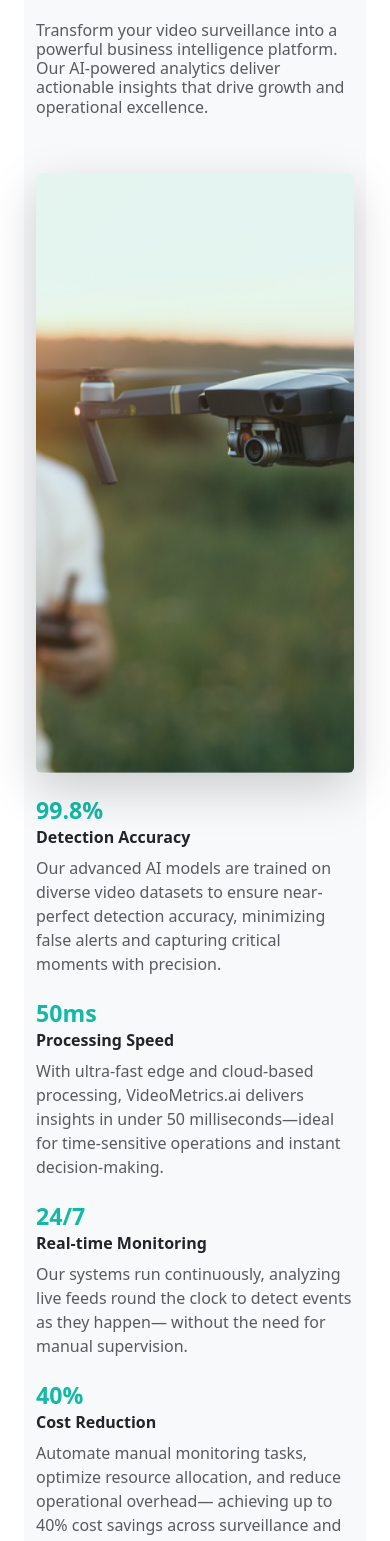
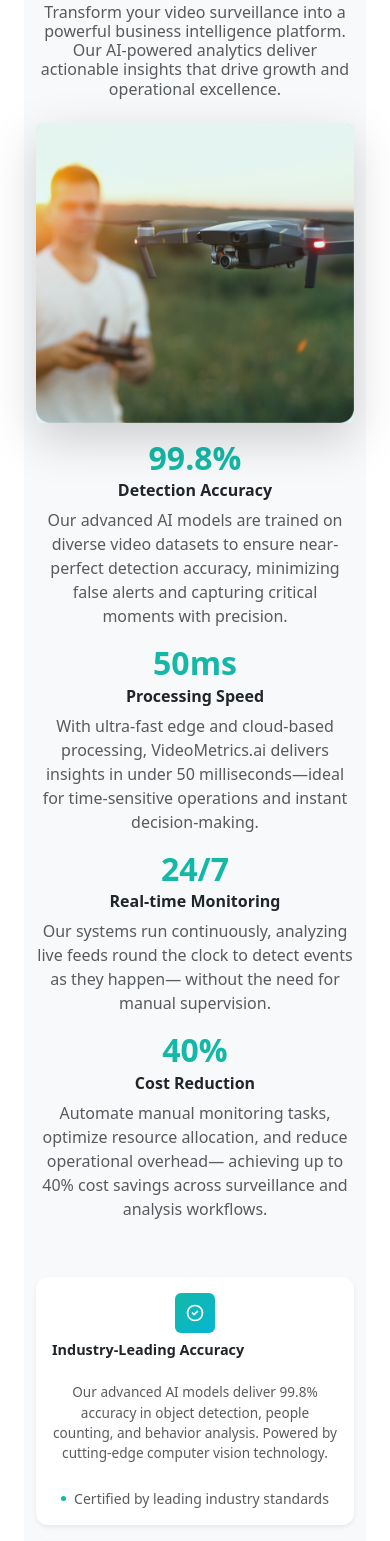
Before and after one commit to karthi0348/videometrics-ui, a Next.js app: page / in a window 390 px wide. Shown: the part 1083-2624 px from the top of the page. Built offline with nearby package versions, Linux system fonts and the light colour scheme.

Commit message:
responsive UI improvements

```diff
--- a/src/app/contact/components/ContactFormSection.tsx
+++ b/src/app/contact/components/ContactFormSection.tsx
@@ -35,7 +35,7 @@ export default function ContactFormSection({
           <div className={styles.formWrapper}>
             <h2 className={styles.formTitle}>Send Us a Message</h2>
             <p className={styles.formDescription}>
-              Fill out the form below and we'll get back to you as soon as possible.
+              Fill out the form below and we will get back to you as soon as possible.
             </p>
 
             <form action={apiEndpoint} method="POST" className={styles.contactForm}>
--- a/src/app/features/components/IndustriesSection.tsx
+++ b/src/app/features/components/IndustriesSection.tsx
@@ -1,6 +1,7 @@
 "use client";
 
 import React, { JSX, useState, useEffect } from "react";
+import Image from "next/image";
 import "@/app/home/styles/IndustriesSection.css";
 
 interface Industry {
@@ -15,25 +16,29 @@ interface Industry {
 
 export default function IndustriesSection() {
   const [activeIndustry, setActiveIndustry] = useState<string>("manufacturing");
-  const [screenSize, setScreenSize] = useState<{ width: number } | null>(null);
+  const [screenSize, setScreenSize] = useState({
+    width: typeof window !== "undefined" ? window.innerWidth : 1024,
+  });
 
   useEffect(() => {
     const handleResize = () => {
       setScreenSize({ width: window.innerWidth });
     };
 
-    setScreenSize({ width: window.innerWidth });
-    window.addEventListener('resize', handleResize);
-
-    return () => window.removeEventListener('resize', handleResize);
+    if (typeof window !== "undefined") {
+      window.addEventListener("resize", handleResize);
+      return () => window.removeEventListener("resize", handleResize);
+    }
   }, []);
 
-  const getScreenClass = (width: number) => {
-    if (width < 640) return 'small';
-    if (width < 768) return 'medium';
-    if (width < 1024) return 'large';
-    return 'xlarge';
+  const getScreenClass = () => {
+    if (screenSize.width < 640) return "small";
+    if (screenSize.width < 768) return "medium";
+    if (screenSize.width < 1024) return "large";
+    return "xlarge";
   };
+
+  const screenClass = getScreenClass();
 
   const industries: Industry[] = [
     {
@@ -50,13 +55,16 @@ export default function IndustriesSection() {
       color: "teal-500",
       bgGradient: "blue-indigo",
       image: (
-        <div className="industry-image-container">
-          <img
+        <div className={`industry-image-container ${screenClass}`}>
+          <Image
             src="https://media.istockphoto.com/id/492500467/photo/cctv-camera-or-surveillance-operating-inside-industrial-factory.jpg?s=612x612&w=0&k=20&c=Urst5wE44Zj6NhofWFRuL9sATA-iaOaJI5bydZi1evQ="
             alt="Industrial Security Camera"
             className="industry-image"
+            width={612}
+            height={408}
+            priority
           />
-          <div className="live-indicator">
+          <div className={`live-indicator ${screenClass}`}>
             <div className="live-dot"></div>
             <span>LIVE</span>
           </div>
@@ -77,13 +85,16 @@ export default function IndustriesSection() {
       color: "teal-500",
       bgGradient: "orange-red",
       image: (
-        <div className="industry-image-container">
-          <img
+        <div className={`industry-image-container ${screenClass}`}>
+          <Image
             src="https://www.shutterstock.com/image-photo/cctv-system-security-inside-restaurantsurveillance-600nw-1064540882.jpg"
             alt="Restaurant Security Camera"
             className="industry-image"
+            width={600}
+            height={400}
+            priority
           />
-          <div className="live-indicator">
+          <div className={`live-indicator ${screenClass}`}>
             <div className="live-dot"></div>
             <span>LIVE</span>
           </div>
@@ -104,13 +115,16 @@ export default function IndustriesSection() {
       color: "teal-500",
       bgGradient: "red-pink",
       image: (
-        <div className="industry-image-container">
-          <img
+        <div className={`industry-image-container ${screenClass}`}>
+          <Image
             src="https://www.shutterstock.com/image-photo/closed-circuit-television-camera-monitoring-600nw-413548441.jpg"
             alt="Retail Security Camera"
             className="industry-image"
+            width={600}
+            height={400}
+            priority
           />
-          <div className="live-indicator">
+          <div className={`live-indicator ${screenClass}`}>
             <div className="live-dot"></div>
             <span>LIVE</span>
           </div>
@@ -131,13 +145,16 @@ export default function IndustriesSection() {
       color: "teal-500",
       bgGradient: "green-emerald",
       image: (
-        <div className="industry-image-container">
-          <img
+        <div className={`industry-image-container ${screenClass}`}>
+          <Image
             src="https://cdn.prod.website-files.com/665dad178b155b8948cea817/67a0e7ca5a94b2185a5e65cd_card-sensor.webp"
             alt="Agriculture Sensor"
             className="industry-image"
+            width={600}
+            height={400}
+            priority
           />
-          <div className="live-indicator">
+          <div className={`live-indicator ${screenClass}`}>
             <div className="live-dot"></div>
             <span>LIVE</span>
           </div>
@@ -150,35 +167,13 @@ export default function IndustriesSection() {
     industries.find((industry) => industry.id === activeIndustry) ||
     industries[0];
 
-  if (!screenSize) {
-    return (
-      <section className="industries-section">
-        <div className="industries-container">
-          <div className="industries-header">
-            <h2 className="industries-title">
-              Transforming <span className="title-highlight">Various Industries</span>
-            </h2>
-            <p className="industries-subtitle">
-              See how VideoMetrics.ai delivers value across different operational
-              environments.
-            </p>
-          </div>
-        </div>
-      </section>
-    );
-  }
-
-  const screenClass = getScreenClass(screenSize.width);
-
   return (
     <section className={`industries-section ${screenClass}`}>
       <div className={`industries-container ${screenClass}`}>
         <div className={`industries-header ${screenClass}`}>
           <h2 className={`industries-title ${screenClass}`}>
             Transforming{" "}
-            <span className="title-highlight">
-              Various Industries
-            </span>
+            <span className="title-highlight">Various Industries</span>
           </h2>
           <p className={`industries-subtitle ${screenClass}`}>
             See how VideoMetrics.ai delivers value across different operational
@@ -186,6 +181,7 @@ export default function IndustriesSection() {
           </p>
         </div>
 
+        {/* Industry tabs */}
         <div className={`industry-tabs ${screenClass}`}>
           {industries.map((industry) => (
             <button
@@ -193,7 +189,11 @@ export default function IndustriesSection() {
               onClick={() => setActiveIndustry(industry.id)}
               className={`
                 industry-tab ${screenClass}
-                ${activeIndustry === industry.id ? `active ${industry.bgGradient}` : 'inactive'}
+                ${
+                  activeIndustry === industry.id
+                    ? `active ${industry.bgGradient}`
+                    : "inactive"
+                }
               `}
             >
               {industry.title.replace(" Facilities", "").replace(" Dining", "")}
@@ -201,10 +201,14 @@ export default function IndustriesSection() {
           ))}
         </div>
 
-        <div className={`industry-content ${screenClass} ${activeIndustryData.bgGradient}`}>
+        <div
+          className={`industry-content ${screenClass} ${activeIndustryData.bgGradient}`}
+        >
           <div className={`industry-grid ${screenClass}`}>
             <div className={`industry-text-section ${screenClass}`}>
-              <h3 className={`industry-content-title ${screenClass} ${activeIndustryData.color}`}>
+              <h3
+                className={`industry-content-title ${screenClass} ${activeIndustryData.color}`}
+              >
                 {activeIndustryData.title}
               </h3>
               <p className={`industry-description ${screenClass}`}>
@@ -222,7 +226,9 @@ export default function IndustriesSection() {
               </div>
             </div>
 
-            <div className={`industry-image-section ${screenClass} ${activeIndustryData.bgGradient}`}>
+            <div
+              className={`industry-image-section ${screenClass} ${activeIndustryData.bgGradient}`}
+            >
               {activeIndustryData.image}
             </div>
           </div>
--- a/src/app/home/components/CallToAction.tsx
+++ b/src/app/home/components/CallToAction.tsx
@@ -21,7 +21,7 @@ const CallToAction: React.FC = () => {
           </h2>
           <p className="cta-paragraph">
             Make smarter, faster decisions with AI-powered video analytics. Whether
-            you're in retail, manufacturing, agriculture, or events—<strong>VideoMetrics.ai</strong> helps
+            you are in retail, manufacturing, agriculture, or events—<strong>VideoMetrics.ai</strong> helps
             you unlock hidden insights, cut costs, and scale confidently.
           </p>
 
--- a/src/app/home/components/WhyChooseSection.tsx
+++ b/src/app/home/components/WhyChooseSection.tsx
@@ -1,20 +1,21 @@
 import { features } from "@/app/home/types/whychoose";
+import Image from "next/image";
 import "bootstrap/dist/css/bootstrap.min.css";
 import "@/app/home/styles/whychoose.css";
 
 export default function WhyChooseSection() {
   return (
-    <section className="py-5 bg-light">
+    <section className="py-3 py-md-5 bg-light">
       <div className="container">
-        <div className="row mb-5">
-          <div className="col-lg-6">
-            <h2 className="display-6 fw-normal text-dark mb-2">Why Choose</h2>
-            <h2 className="display-6 fw-bold mb-0" style={{ color: "#14b8a6" }}>
+        <div className="row mb-3 mb-md-5">
+          <div className="col-lg-6 text-center text-lg-start mb-3 mb-lg-0">
+            <h2 className="titleText fw-normal text-dark mb-1 mb-md-2">Why Choose</h2>
+            <h2 className="titleText fw-bold mb-0" style={{ color: "#14b8a6" }}>
               videometrics.ai
             </h2>
           </div>
           <div className="col-lg-6">
-            <h4 className="text-muted fs-6 mt-3">
+            <h4 className="text-muted fs-6 fs-md-5 mt-2 mt-md-3 text-center text-lg-start">
               Transform your video surveillance into a powerful business
               intelligence platform. Our AI-powered analytics deliver actionable
               insights that drive growth and operational excellence.
@@ -22,14 +23,23 @@ export default function WhyChooseSection() {
           </div>
         </div>
 
-        <div className="row align-items-center mb-5">
-          <div className="col-lg-6 mb-4 mb-lg-0">
+        <div className="row align-items-center mb-4 mb-md-5">
+          <div className="col-lg-6 mb-3 mb-lg-0 order-1 order-lg-1">
             <div className="position-relative rounded overflow-hidden shadow-lg">
-              <img
+              <Image
                 src="/images/drone.png"
                 alt="Professional using drone for video surveillance"
-                className="img-fluid w-100"
-                style={{ height: "600px", objectFit: "cover" }}
+                className="img-fluid w-100 responsive-image"
+                style={{
+                  height: "auto",
+                  minHeight: "250px",
+                  maxHeight: "600px",
+                  objectFit: "cover"
+                }}
+                width={600}
+                height={400}
+                priority
+                sizes="(max-width: 576px) 100vw, (max-width: 992px) 90vw, 50vw"
               />
               <div
                 className="position-absolute top-0 start-0 w-100 h-100"
@@ -41,28 +51,29 @@ export default function WhyChooseSection() {
             </div>
           </div>
 
-          <div className="col-lg-6">
+          <div className="col-lg-6 order-2 order-lg-2">
             <div className="ps-lg-4">
-              <div className="mb-4">
-                <h3 className="fw-bold mb-1" style={{ color: "#14b8a6" }}>
+              {/* Stat 1 */}
+              <div className="mb-3 mb-md-4 text-center text-lg-start">
+                <h3 className="statNumber fw-bold mb-1" style={{ color: "#14b8a6",fontSize: "2rem" }}>
                   99.8%
                 </h3>
-                <h6 className="text-dark fw-semibold mb-2">
+                <h6 className="text-dark fw-semibold mb-2 fs-6 fs-md-5">
                   Detection Accuracy
                 </h6>
-                <p className="text-muted fs-6">
+                <p className="text-muted fs-6 fs-md-5 lh-base">
                   Our advanced AI models are trained on diverse video datasets
                   to ensure near-perfect detection accuracy, minimizing false
                   alerts and capturing critical moments with precision.
                 </p>
               </div>
 
-              <div className="mb-4">
-                <h3 className="fw-bold mb-1" style={{ color: "#14b8a6" }}>
+              <div className="mb-3 mb-md-4 text-center text-lg-start">
+                <h3 className="statNumber fw-bold mb-1" style={{ color: "#14b8a6",fontSize: "2rem" }}>
                   50ms
                 </h3>
-                <h6 className="text-dark fw-semibold mb-2">Processing Speed</h6>
-                <p className="text-muted fs-6">
+                <h6 className="text-dark fw-semibold mb-2 fs-6 fs-md-5">Processing Speed</h6>
+                <p className="text-muted fs-6 fs-md-5 lh-base">
                   With ultra-fast edge and cloud-based processing,
                   VideoMetrics.ai delivers insights in under 50
                   milliseconds—ideal for time-sensitive operations and instant
@@ -70,26 +81,26 @@ export default function WhyChooseSection() {
                 </p>
               </div>
 
-              <div className="mb-4">
-                <h3 className="fw-bold mb-1" style={{ color: "#14b8a6" }}>
+              <div className="mb-3 mb-md-4 text-center text-lg-start">
+                <h3 className="statNumber fw-bold mb-1" style={{ color: "#14b8a6",fontSize: "2rem" }}>
                   24/7
                 </h3>
-                <h6 className="text-dark fw-semibold mb-2">
+                <h6 className="text-dark fw-semibold mb-2 fs-6 fs-md-5">
                   Real-time Monitoring
                 </h6>
-                <p className="text-muted fs-6">
+                <p className="text-muted fs-6 fs-md-5 lh-base">
                   Our systems run continuously, analyzing live feeds round the
                   clock to detect events as they happen— without the need for
                   manual supervision.
                 </p>
               </div>
 
-              <div className="mb-0">
-                <h3 className="fw-bold mb-1" style={{ color: "#14b8a6" }}>
+              <div className="mb-0 text-center text-lg-start">
+                <h3 className="statNumber fw-bold mb-1" style={{ color: "#14b8a6",fontSize: "2rem" }}>
                   40%
                 </h3>
-                <h6 className="text-dark fw-semibold mb-2">Cost Reduction</h6>
-                <p className="text-muted fs-6">
+                <h6 className="text-dark fw-semibold mb-2 fs-6 fs-md-5">Cost Reduction</h6>
+                <p className="text-muted fs-6 fs-md-5 lh-base">
                   Automate manual monitoring tasks, optimize resource
                   allocation, and reduce operational overhead— achieving up to
                   40% cost savings across surveillance and analysis workflows.
@@ -99,28 +110,25 @@ export default function WhyChooseSection() {
           </div>
         </div>
 
-        <div className="row g-4 mt-5">
+        <div className="row g-3 g-md-4 mt-3 mt-md-5">
           {features.map((feature) => (
-            <div className="col-md-6 col-lg-4" key={feature.id}>
-              <div
-                className="card h-100 border-0 shadow-sm bg-white position-relative custom-card"
-
-              >
-                <div className="card-body p-4">
-                  <div className="d-flex align-items-center mb-3">
+            <div className="col-sm-6 col-lg-4" key={feature.id}>
+              <div className="card h-100 border-0 shadow-sm bg-white position-relative custom-card">
+                <div className="card-body p-3 p-md-4">
+                  <div className="d-flex align-items-start align-items-md-center mb-3 flex-column flex-md-row text-center text-md-start">
                     <div
-                      className="rounded d-flex align-items-center justify-content-center me-3 flex-shrink-0"
+                      className="rounded d-flex align-items-center justify-content-center mb-2 mb-md-0 me-md-3 flex-shrink-0 mx-auto mx-md-0"
                       style={{
-                        width: "56px",
-                        height: "56px",
+                        width: "48px",
+                        height: "48px",
                         background:
                           "linear-gradient(135deg, #14b8a6 0%, #06b6d4 100%)",
                       }}
                     >
                       <svg
                         className="text-white"
-                        width="28"
-                        height="28"
+                        width="24"
+                        height="24"
                         fill="none"
                         stroke="currentColor"
                         viewBox="0 0 24 24"
@@ -133,21 +141,21 @@ export default function WhyChooseSection() {
                         />
                       </svg>
                     </div>
-                    <h5 className="card-title mb-0 fw-semibold text-dark">
+                    <h5 className="card-title mb-0 fw-semibold text-dark fs-6 fs-md-5">
                       {feature.title}
                     </h5>
                   </div>
 
-                  <p className="card-text text-muted fs-6 mb-3 lh-base">
+                  <p className="card-text text-muted fs-6 mb-3 lh-base text-center text-md-start">
                     {feature.description}
                   </p>
 
-                  <div className="d-flex align-items-center">
+                  <div className="d-flex align-items-center justify-content-center justify-content-md-start">
                     <span
                       className="rounded-circle me-2 flex-shrink-0"
                       style={{
-                        width: "8px",
-                        height: "8px",
+                        width: "6px",
+                        height: "6px",
                         backgroundColor: "#14b8a6",
                       }}
                     ></span>
@@ -156,8 +164,6 @@ export default function WhyChooseSection() {
                     </span>
                   </div>
                 </div>
-
-
               </div>
             </div>
           ))}
--- a/src/app/home/styles/whychoose.css
+++ b/src/app/home/styles/whychoose.css
@@ -2,6 +2,7 @@
 .card {
   border-radius: 16px !important;
   transition: all 0.3s ease;
+  overflow: hidden;
 }
 
 .card:hover {
@@ -9,47 +10,300 @@
   box-shadow: 0 12px 40px rgba(0, 0, 0, 0.15) !important;
 }
 
+.custom-card {
+  min-height: 200px;
+}
+
+.responsive-image {
+  border-radius: 12px;
+  transition: transform 0.3s ease;
+}
+
+.responsive-image:hover {
+  transform: scale(1.02);
+}
+
 .statNumber {
   font-size: clamp(2rem, 4vw, 4rem);
   font-weight: 700;
   line-height: 1.2;
+  color: #14b8a6;
 }
 
 .titleText {
-  font-size: clamp(1.25rem, 3vw, 2.5rem);
+  font-size: clamp(1.5rem, 3vw, 2.5rem);
   font-weight: 600;
+  line-height: 1.3;
 }
 
-@media (max-width: 768px) {
+.custom-card .card-body {
+  display: flex;
+  flex-direction: column;
+  justify-content: space-between;
+}
+
+@media (max-width: 575.98px) {
+  .py-3 {
+    padding-top: 2rem !important;
+    padding-bottom: 2rem !important;
+  }
+
   .card {
     border-radius: 12px !important;
+    margin-bottom: 1rem;
   }
+
+  .custom-card {
+    min-height: 180px;
+  }
+
+  .card-body {
+    padding: 1rem !important;
+  }
+
   .statNumber {
-    font-size: clamp(1.75rem, 5vw, 2.5rem);
+    font-size: clamp(1.75rem, 8vw, 2.5rem);
   }
+
   .titleText {
-    font-size: clamp(1.2rem, 4vw, 2rem);
+    font-size: clamp(1.25rem, 6vw, 1.8rem);
+  }
+
+  .responsive-image {
+    min-height: 200px !important;
+    max-height: 300px !important;
+    border-radius: 8px;
+  }
+
+  .custom-card .rounded {
+    width: 40px !important;
+    height: 40px !important;
+  }
+
+  .custom-card svg {
+    width: 20px !important;
+    height: 20px !important;
+  }
+
+  .card-title {
+    font-size: 0.9rem !important;
+  }
+
+  .card-text {
+    font-size: 0.85rem !important;
+  }
+
+  .rounded-circle {
+    width: 5px !important;
+    height: 5px !important;
   }
 }
 
-@media (max-width: 480px) {
+@media (min-width: 576px) and (max-width: 767.98px) {
   .card {
-    border-radius: 10px !important;
-    padding: 1rem;
+    border-radius: 14px !important;
   }
+
+  .custom-card {
+    min-height: 190px;
+  }
+
   .statNumber {
-    font-size: clamp(1.5rem, 6vw, 2rem);
+    font-size: clamp(2rem, 6vw, 3rem);
   }
+
   .titleText {
-    font-size: clamp(1rem, 5vw, 1.5rem);
+    font-size: clamp(1.4rem, 4vw, 2rem);
+  }
+
+  .responsive-image {
+    min-height: 250px !important;
+    max-height: 350px !important;
+  }
+
+  .custom-card .rounded {
+    width: 44px !important;
+    height: 44px !important;
+  }
+
+  .custom-card svg {
+    width: 22px !important;
+    height: 22px !important;
+  }
+}
+
+@media (min-width: 768px) and (max-width: 991.98px) {
+  .card {
+    border-radius: 15px !important;
+  }
+
+  .custom-card {
+    min-height: 220px;
+  }
+
+  .statNumber {
+    font-size: clamp(2.5rem, 4vw, 3.5rem);
+  }
+
+  .titleText {
+    font-size: clamp(1.75rem, 3vw, 2.25rem);
+  }
+
+  .responsive-image {
+    min-height: 300px !important;
+    max-height: 400px !important;
+  }
+
+  .custom-card .rounded {
+    width: 50px !important;
+    height: 50px !important;
+  }
+
+  .custom-card svg {
+    width: 25px !important;
+    height: 25px !important;
+  }
+}
+
+@media (min-width: 992px) and (max-width: 1199.98px) {
+  .card {
+    border-radius: 16px !important;
+  }
+
+  .custom-card {
+    min-height: 240px;
+  }
+
+  .statNumber {
+    font-size: clamp(3rem, 3vw, 4rem);
+  }
+
+  .titleText {
+    font-size: clamp(2rem, 2.5vw, 2.5rem);
+  }
+
+  .responsive-image {
+    min-height: 350px !important;
+    max-height: 500px !important;
+  }
+
+  .custom-card .rounded {
+    width: 52px !important;
+    height: 52px !important;
+  }
+
+  .custom-card svg {
+    width: 26px !important;
+    height: 26px !important;
   }
 }
 
 @media (min-width: 1200px) {
+  .card {
+    border-radius: 18px !important;
+  }
+
+  .custom-card {
+    min-height: 260px;
+  }
+
   .statNumber {
-    font-size: clamp(3rem, 2.5vw, 4.5rem);
+    font-size: clamp(3.5rem, 2.5vw, 4.5rem);
   }
+
   .titleText {
-    font-size: clamp(2rem, 2vw, 3rem);
+    font-size: clamp(2.25rem, 2vw, 3rem);
+  }
+
+  .responsive-image {
+    min-height: 400px !important;
+    max-height: 600px !important;
+  }
+
+  .custom-card .rounded {
+    width: 56px !important;
+    height: 56px !important;
+  }
+
+  .custom-card svg {
+    width: 28px !important;
+    height: 28px !important;
   }
 }
+
+@media (max-height: 500px) and (orientation: landscape) {
+  .responsive-image {
+    min-height: 150px !important;
+    max-height: 200px !important;
+  }
+
+  .statNumber {
+    font-size: clamp(1.5rem, 4vw, 2rem);
+  }
+
+  .py-3 {
+    padding-top: 1rem !important;
+    padding-bottom: 1rem !important;
+  }
+}
+
+@media (-webkit-min-device-pixel-ratio: 2), (min-resolution: 192dpi) {
+  .card {
+    box-shadow: 0 8px 25px rgba(0, 0, 0, 0.12) !important;
+  }
+
+  .card:hover {
+    box-shadow: 0 15px 45px rgba(0, 0, 0, 0.18) !important;
+  }
+}
+
+@media (prefers-reduced-motion: reduce) {
+  .card,
+  .responsive-image {
+    transition: none;
+  }
+
+  .card:hover {
+    transform: none;
+  }
+
+  .responsive-image:hover {
+    transform: none;
+  }
+}
+
+@media (prefers-color-scheme: dark) {
+  .bg-light {
+    background-color: #1a1a1a !important;
+  }
+
+  .card {
+    background-color: #2a2a2a !important;
+    border-color: #3a3a3a !important;
+  }
+
+  .text-dark {
+    color: #f8f9fa !important;
+  }
+
+  .text-muted {
+    color: #adb5bd !important;
+  }
+}
+
+@media (min-width: 1400px) {
+  .container {
+    max-width: 1320px;
+  }
+}
+
+@media print {
+  .card {
+    break-inside: avoid;
+    box-shadow: none !important;
+  }
+
+  .responsive-image {
+    max-height: 300px !important;
+  }
+}
```
Also changed, not shown: src/app/home/components/IndustriesSection.tsx (+17 -4 lines), src/app/home/styles/IndustriesSection.css (+70 -2 lines).
